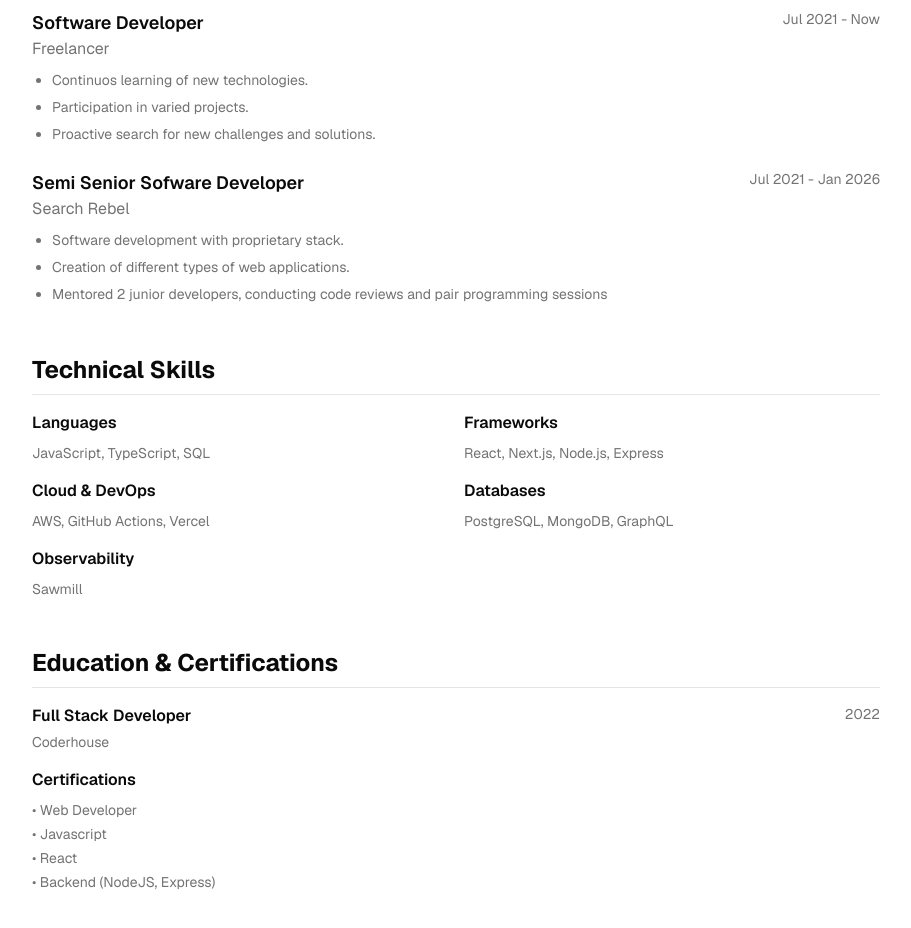
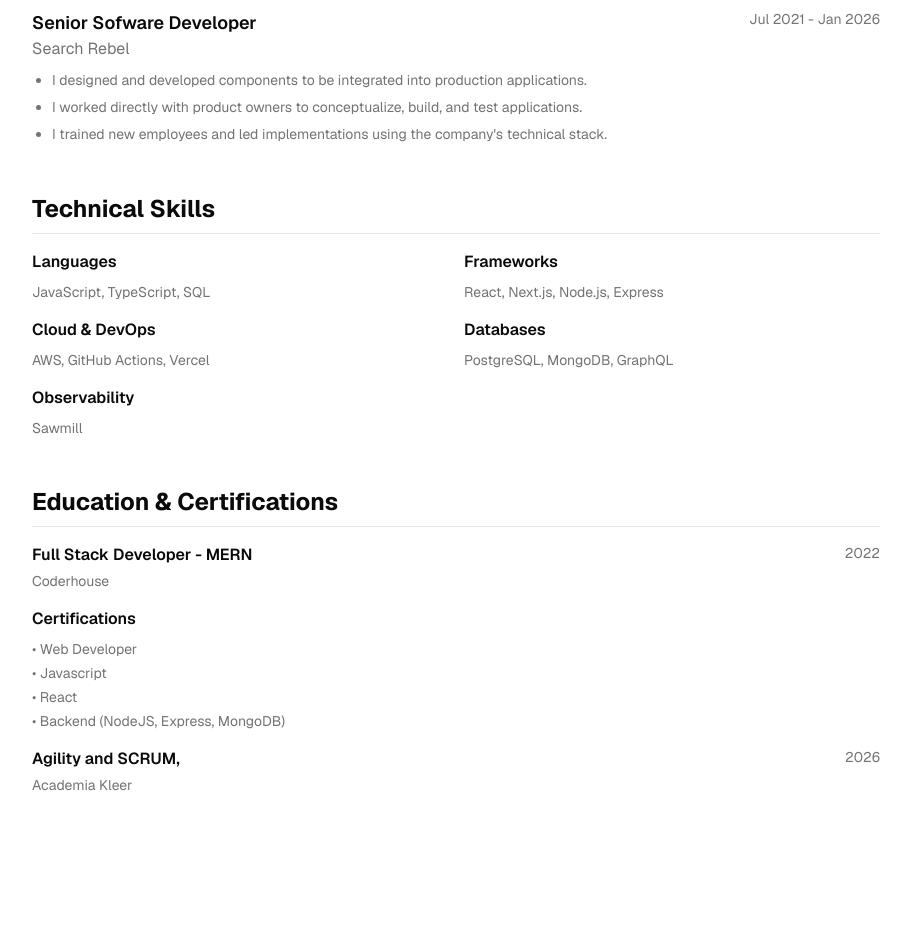
Before and after one commit to m1stermax1/portfolio-2, a Next.js app: page /cv in a window 1280 px wide. Shown: the part 880-1808 px from the top of the page, without its empty margins (184-1095 px from the left). After the commit the page ends 1723 px from the top, so only its background shows below. Built offline with nearby package versions, Linux system fonts and the light colour scheme.

Commit message:
more text added in education, experience and cv page

```diff
--- a/app/cv/page.tsx
+++ b/app/cv/page.tsx
@@ -83,25 +83,7 @@ export default function CVPage() {
                   <div className="mb-2 flex items-start justify-between">
                     <div>
                       <h3 className="text-lg font-semibold">
-                        Software Developer
-                      </h3>
-                      <p className="text-muted-foreground">Freelancer</p>
-                    </div>
-                    <p className="text-sm text-muted-foreground">
-                      Jul 2021 - Now
-                    </p>
-                  </div>
-                  <ul className="ml-5 list-disc space-y-1 text-sm leading-relaxed text-muted-foreground">
-                    <li>Continuos learning of new technologies.</li>
-                    <li>Participation in varied projects.</li>
-                    <li>Proactive search for new challenges and solutions.</li>
-                  </ul>
-                </div>
-                <div>
-                  <div className="mb-2 flex items-start justify-between">
-                    <div>
-                      <h3 className="text-lg font-semibold">
-                        Semi Senior Sofware Developer
+                        Senior Sofware Developer
                       </h3>
                       <p className="text-muted-foreground">Search Rebel</p>
                     </div>
@@ -110,11 +92,17 @@ export default function CVPage() {
                     </p>
                   </div>
                   <ul className="ml-5 list-disc space-y-1 text-sm leading-relaxed text-muted-foreground">
-                    <li>Software development with proprietary stack.</li>
-                    <li>Creation of different types of web applications.</li>
                     <li>
-                      Mentored 2 junior developers, conducting code reviews and
-                      pair programming sessions
+                      I designed and developed components to be integrated into
+                      production applications.
+                    </li>
+                    <li>
+                      I worked directly with product owners to conceptualize,
+                      build, and test applications.
+                    </li>
+                    <li>
+                      I trained new employees and led implementations using the
+                      company's technical stack.
                     </li>
                   </ul>
                 </div>
@@ -166,7 +154,7 @@ export default function CVPage() {
               <div className="space-y-4">
                 <div>
                   <div className="mb-1 flex items-start justify-between">
-                    <h3 className="font-semibold">Full Stack Developer</h3>
+                    <h3 className="font-semibold">Full Stack Developer - MERN</h3>
                     <p className="text-sm text-muted-foreground">2022</p>
                   </div>
                   <p className="text-sm text-muted-foreground">Coderhouse</p>
@@ -177,9 +165,20 @@ export default function CVPage() {
                     <li>• Web Developer</li>
                     <li>• Javascript</li>
                     <li>• React</li>
-                    <li>• Backend (NodeJS, Express)</li>
+                    <li>• Backend (NodeJS, Express, MongoDB)</li>
                   </ul>
                 </div>
+              </div>
+
+              <div className="space-y-4 pt-4">
+                <div>
+                  <div className="mb-1 flex items-start justify-between">
+                    <h3 className="font-semibold">Agility and SCRUM,</h3>
+                    <p className="text-sm text-muted-foreground">2026</p>
+                  </div>
+                  <p className="text-sm text-muted-foreground">Academia Kleer</p>
+                </div>
+
               </div>
             </section>
           </div>
--- a/app/globals.css
+++ b/app/globals.css
@@ -165,3 +165,16 @@
     mask-composite: exclude;
   }
 }
+
+.certificate-grid-area {
+  grid-area: 1/2/2/3;
+  height: 100px;
+}
+
+.certificate-grid-area > div{
+  height: 100px;
+}
+
+.title-certificate-grid-area {
+  grid-area: 1/1/2/2
+}
--- a/components/experience.tsx
+++ b/components/experience.tsx
@@ -8,17 +8,7 @@ export function Experience() {
   const { t } = useLanguage();
 
   const experiences = [
-    {
-      title: t.experience.freelanceTitle,
-      company: t.experience.freelanceSubtitle,
-      period: t.experience.freelanceDate,
-      managerLocation: t.experience.managerLocation,
-      achievements: [
-        t.experience.achFreelance1,
-        t.experience.achFreelance2,
-        t.experience.achFreelance3,
-      ],
-    },
+
     {
       title: t.experience.softwareDev,
       company: t.experience.company,
--- a/lib/translations.ts
+++ b/lib/translations.ts
@@ -45,13 +45,16 @@ export const translations = {
     experience: {
       title: "Work Experience",
       subtitle: "Building impactful solutions across the full stack",
-      softwareDev: "Semi Senior Software Developer",
+      softwareDev: "Senior Software Developer",
       company: "Search Rebel",
       date: "Jul 2021 - Jan 2026",
       location: "Remote",
-      achievement1: "Software development with proprietary stack.",
-      achievement2: "Creation of different types of web applications. ",
-      achievement3: "Training new employees.",
+      achievement1:
+        "I designed and developed components to be integrated into production applications.",
+      achievement2:
+        "I worked directly with product owners to conceptualize, build, and test applications.",
+      achievement3:
+        "I trained new employees and led implementations using the company's technical stack.",
       freelanceTitle: "Software Developer",
       freelanceDate: "Jan 2021 - Now",
       freelanceSubtitle: "Freelance",
@@ -137,9 +140,14 @@ export const translations = {
       university: "Coderhouse",
       duration: "Duration",
       focus: "Focus",
+      certificateAlt: "",
       focusArea: "Web Application Development",
       description:
         "One-year program composed of four courses: Web Development, JavaScript, React JS, and Backend Programming.",
+      degree1: "Agility and SCRUM",
+      university1: "Coderhouse",
+      certificateAlt1: "",
+      focusArea1: "Agile Project Management",
     },
     contact: {
       title: "Get In Touch",
@@ -208,13 +216,16 @@ export const translations = {
     experience: {
       title: "Experiencia Laboral",
       subtitle: "Construyendo soluciones impactantes en todo el stack",
-      softwareDev: "Desarrollador de Software Semi Senior",
+      softwareDev: "Desarrollador de Software Senior",
       company: "Search Rebel",
       date: "Jul 2021 - Ene 2026",
       location: "Remoto",
-      achievement1: "Desarrollo de Software con Stack propio.",
-      achievement2: "Creación de diferentes tipos de aplicaciones web. ",
-      achievement3: "Capacitación de nuevos empleados. ",
+      achievement1:
+        "Diseñé, desarrollé componentes para ser integrados en aplicaciones de producción.",
+      achievement2:
+        "Trabajé directamente con dueños de producto para conceptualizar, construir y probar aplicaciones.",
+      achievement3:
+        "Capacité nuevos empleados y lideré implementaciones con el stack técnico de la empresa.",
       manager: "Gerente Lider de Equipo",
       managerCompany: "Arcos Dorados S.A",
       managerDate: "Ene 2013 - Abr 2019",
@@ -223,7 +234,7 @@ export const translations = {
         "Lideré un equipo de 8 personas para manejar turnos de negocio.",
       achManager2: "Coordiné la definición de tareas para cumplis objetivos.",
       freelanceTitle: "Desarrollador de Software",
-      freelanceDate: "Ene 2021 - Actualidad",
+      freelanceDate: "Jul 2021 - Ene 2026",
       freelanceSubtitle: "Autónomo",
       achFreelance1: "Aprendizaje continuo de nuevas tecnologías.",
       achFreelance2: "Participación en proyectos variados.",
@@ -304,6 +315,12 @@ export const translations = {
       focusArea: "Desarrollo de Aplicaciones Web",
       description:
         "Carrera anual compuesta por 4 cursos: Desarrollo Web, Javascript, React JS y Programación Backend.",
+      certificateAlt: "",
+
+      degree1: "Agilidad y SCRUM",
+      university1: "Academia Kleer",
+      certificateAlt1: "",
+      focusArea1: "Gestión de Proyectos Ágiles",
     },
     contact: {
       title: "Contáctame",
```
Also changed, not shown: components/education.tsx (+162 -18 lines), public/certs/certificate.png (added), 1 other file (tests, documents, lock files or other folders).
